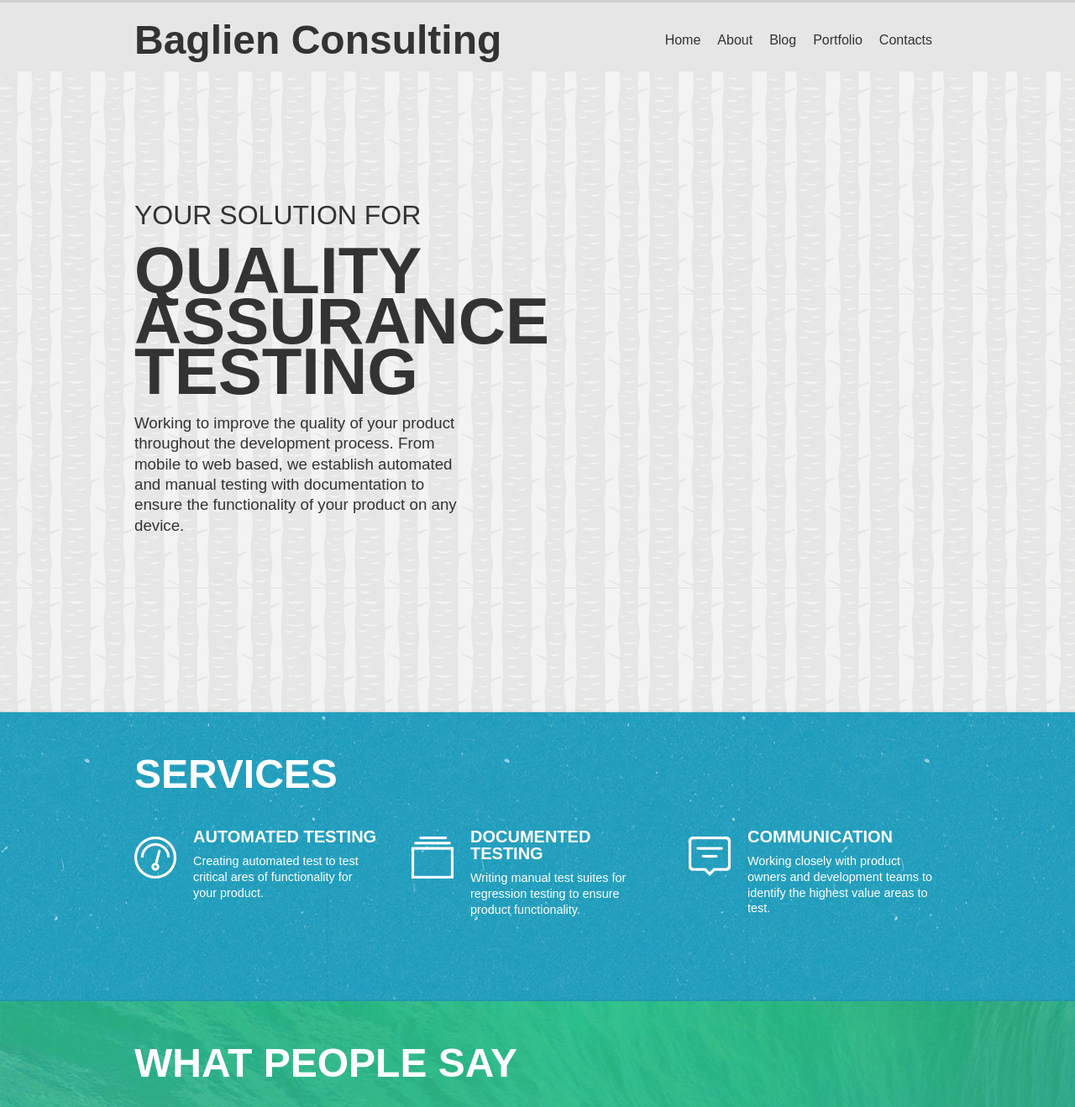
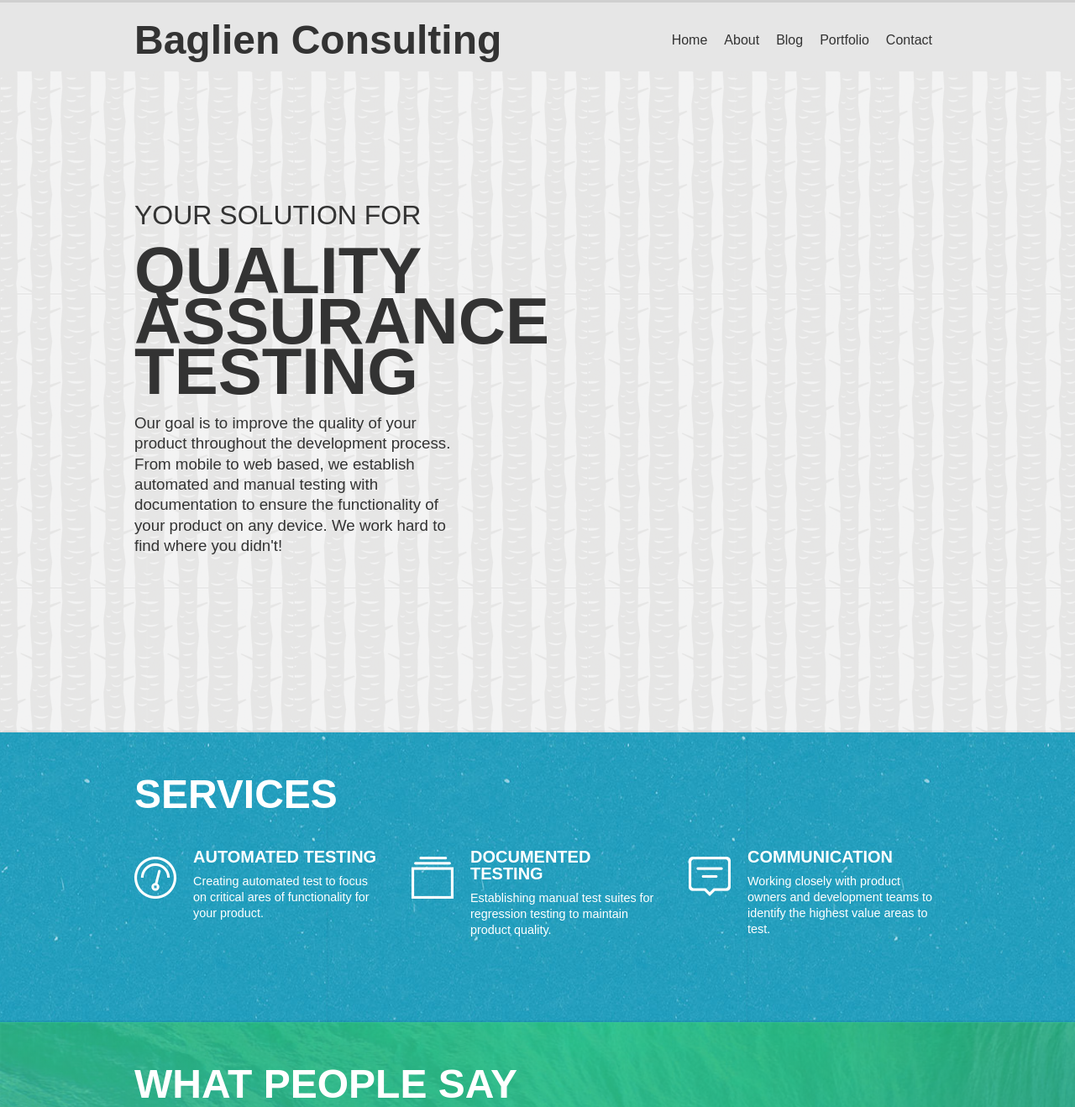
Before and after one commit to speed-racer/baglienconsulting, a plain HTML site: page public/index.html in a window 1280 px wide. Shown: the top 1318 px of the page at 84% size. Drawn offline with nearby package versions, Linux system fonts and the light colour scheme; a web font is replaced by a local one.

Commit message:
polished up text

```diff
--- a/public/index.html
+++ b/public/index.html
@@ -47,7 +47,7 @@
 						</ul>
 					</li>
 					<li>
-						<a href="contacts.html">Contacts</a>
+						<a href="contacts.html">Contact</a>
 					</li>
 				</ul>
 			</div>
@@ -60,7 +60,7 @@
 		<div class="container">
 			<h3 class="no-margin">Your Solution For</h3>
 			<h2>Quality<br> Assurance<br>  Testing</h2>
-			<p>Working to improve the quality of your product throughout the development process. From mobile to web based, we establish automated and manual testing with documentation to ensure the functionality of your product on any device.</p>
+			<p>Our goal is to improve the quality of your product throughout the development process. From mobile to web based, we establish automated and manual testing with documentation to ensure the functionality of your product on any device. We work hard to find where you didn't!</p>
 	</section>
 	<section id="features" class="fade-in">
 		<div class="container">
@@ -70,13 +70,13 @@
 				<div class="column one-third">
 					<img class="icon-50 float-left" src="images/icon_html.png" alt=""/>
 					<h4>Automated Testing</h4>
-					<p>Creating automated test to test critical ares of functionality for your product.</p>
+					<p>Creating automated test to focus on critical ares of functionality for your product.</p>
 				</div>
 
 				<div class="column one-third">
 					<img class="icon-50 float-left" src="images/icon_responsive.png" alt=""/>
 					<h4>Documented Testing</h4>
-					<p>Writing manual test suites for regression testing to ensure product functionality.</p>
+					<p>Establishing manual test suites for regression testing to maintain product quality.</p>
 				</div>
 
 				<div class="column one-third last">
```
